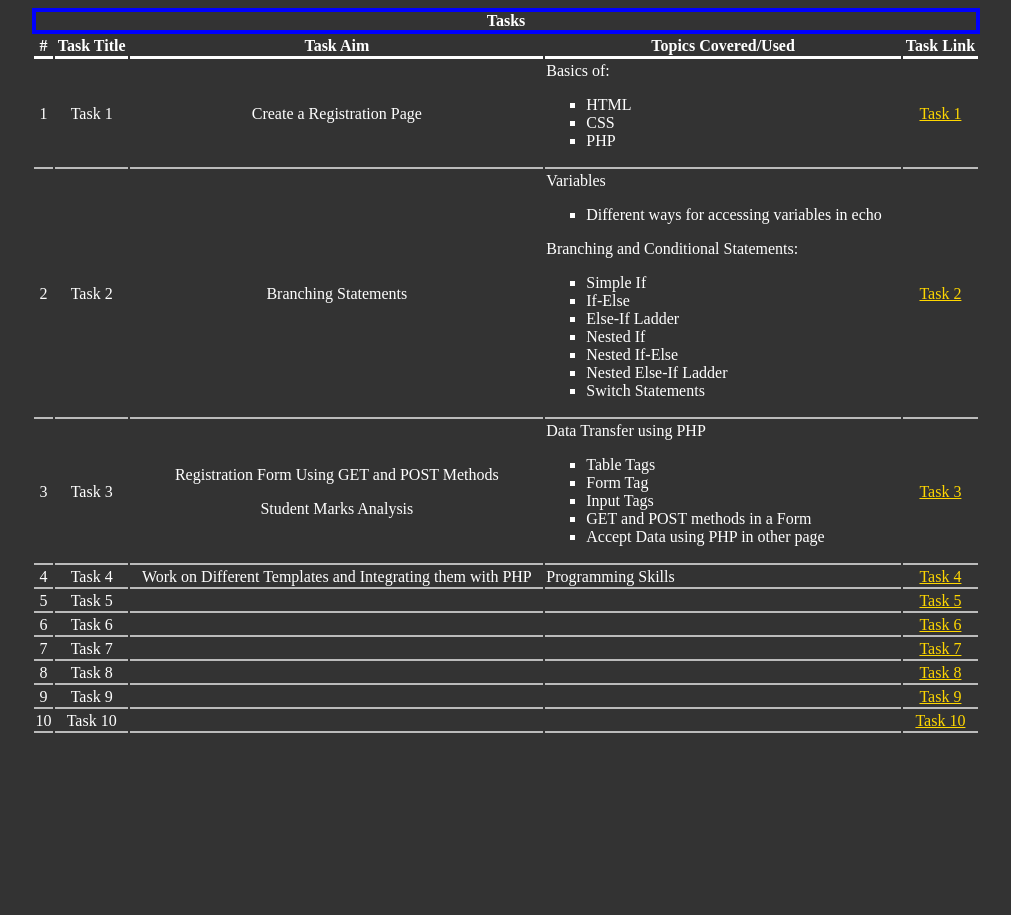
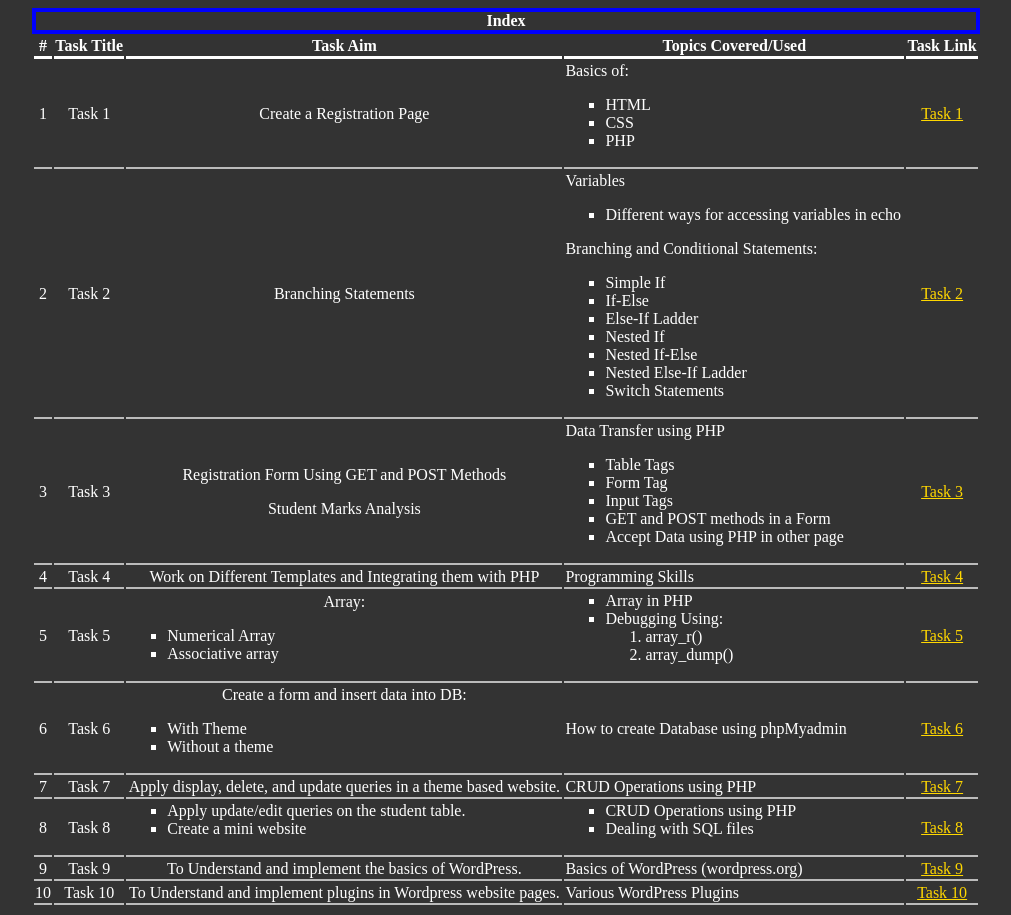
Before and after one commit to rachit-bhatt/Summer_Internship, a PHP site: page / in a window 1280 px wide. Shown: the whole page, without its empty margins (134-1145 px from the left). Before the commit the page ends 733 px from the top, so only its background shows below. Run offline with PHP 8.4, Linux system fonts and the light colour scheme.

Commit message:
Add files via upload

```diff
--- a/CSS/style.css
+++ b/CSS/style.css
@@ -99,6 +99,11 @@ ul {
 }
 .table tbody tr td ul {
 	list-style: square;
+	text-align: justify;
+	vertical-align: middle;
+}
+.table tbody tr td ul li ul {
+	list-style: binary;
 }
 .labeledCheckbox
 {
--- a/Task2.php
+++ b/Task2.php
@@ -138,7 +138,7 @@
                     echo "Please Select between 1-3.";
             }
             echo "</li></ul>";
-            //break;
+            break;
 
         case 2:
             echo "</li><li>";
@@ -158,7 +158,7 @@
                 echo "$no is an <strong>Even</strong> number.";
             }
 
-            //break;
+            break;
 
         case 3:
             echo "</li><li>";
@@ -188,7 +188,7 @@
                 }
             }
             echo "</li><li>";
-            //break;
+            break;
 
         case 4:
             echo "</li><li>";
--- a/Task7.php
+++ b/Task7.php
@@ -78,9 +78,9 @@
                             echo $i . "</td><td>";
                             echo $row[1] . "</td><td>";
                             echo $row[2] . "</td><td>";
-                            echo $row[3];
-                            echo "<td><a href = './Day 7/Edit.php?id=$row[0]'>Edit</a></td>";
-                            echo "<td><a href = './Day 7/Delete.php?id=$row[0]'>Delete</a></td>";
+                            echo $row[3] . "</td><td>";
+                            echo "<a href = './Day 7/Edit.php?id=$row[0]'>Edit</a></td>";
+                            echo "<td><a href = './Day 7/Delete.php?id=$row[0]'>Delete</a>";
                         ?>
                     </td>
                 </tr>
--- a/index.php
+++ b/index.php
@@ -5,7 +5,7 @@
 	</head>
 	<body class="dark-theme">
 		<table class="table">
-			<caption>Tasks</caption>
+			<caption>Index</caption>
 			<thead>
 				<tr>
 					<th>#</th>
@@ -81,45 +81,76 @@
 				<tr>
 					<td>5</td>
 					<td>Task 5</td>
-					<td></td>
-					<td></td>
+					<td>Array:
+						<ul>
+							<li>Numerical Array</li>
+							<li>Associative array</li>
+						</ul>
+					</td>
+					<td>
+						<ul>
+							<li>Array in PHP</li>
+							<li>Debugging Using:
+								<ul>
+									<li>array_r()</li>
+									<li>array_dump()</li>
+								</ul>
+							</li>
+						</ul>
+					</td>
 					<td><a href="Task5.php">Task 5</a></td>
 				</tr>
 				<tr>
 					<td>6</td>
 					<td>Task 6</td>
-					<td></td>
-					<td></td>
+					<td>Create a form and insert data into DB:
+						<ul>
+							<li>With Theme</li>
+							<li>Without a theme</li>
+						</ul>
+					</td>
+					<td>How to create Database using phpMyadmin</td>
 					<td><a href="Task6.php">Task 6</a></td>
 				</tr>
 				<tr>
 					<td>7</td>
 					<td>Task 7</td>
-					<td></td>
-					<td></td>
+					<td>Apply display, delete, and update queries in a theme based website.</td>
+					<td>CRUD Operations using PHP</td>
 					<td><a href="Task7.php">Task 7</a></td>
 				</tr>
 				<tr>
 					<td>8</td>
 					<td>Task 8</td>
-					<td></td>
-					<td></td>
+					<td>
+						<ul>
+							<li>Apply update/edit queries on the student table.</li>
+							<li>Create a mini website</li>
+						</ul>
+					</td>
+					<td>
+						<ul>
+							<li>CRUD Operations using PHP</li>
+							<li>Dealing with SQL files</li>
+						</ul>
+					</td>
 					<td><a href="Task8.php">Task 8</a></td>
 				</tr>
 				<tr>
 					<td>9</td>
 					<td>Task 9</td>
-					<td></td>
-					<td></td>
+					<td>To Understand and implement the basics of WordPress.</td>
+					<td>Basics of WordPress (wordpress.org)</td>
 					<td><a href="Task9.php">Task 9</a></td>
 				</tr>
 				<tr>
 					<td>10</td>
 					<td>Task 10</td>
-					<td></td>
-					<td></td>
+					<td>To Understand and implement plugins in Wordpress website pages.</td>
+					<td>Various WordPress Plugins</td>
 					<td><a href="Task10.php">Task 10</a></td>
 				</tr>
 			</tbody>
 		</table>
 	</body>
+</html>
```
